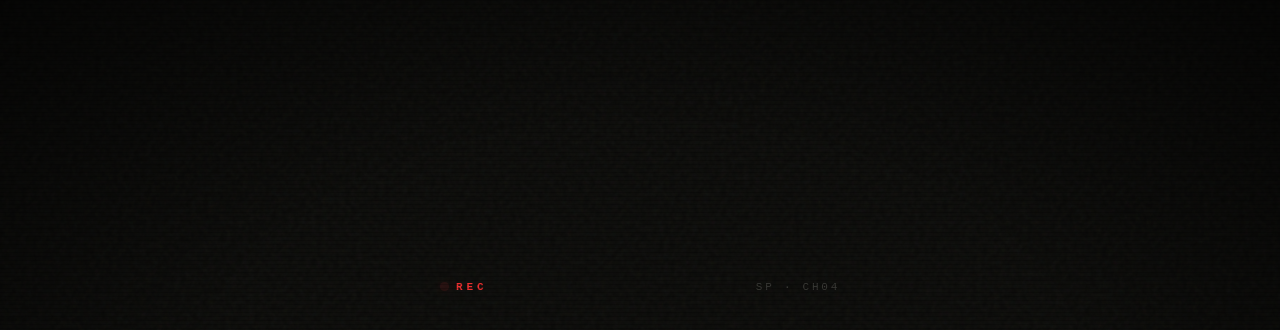
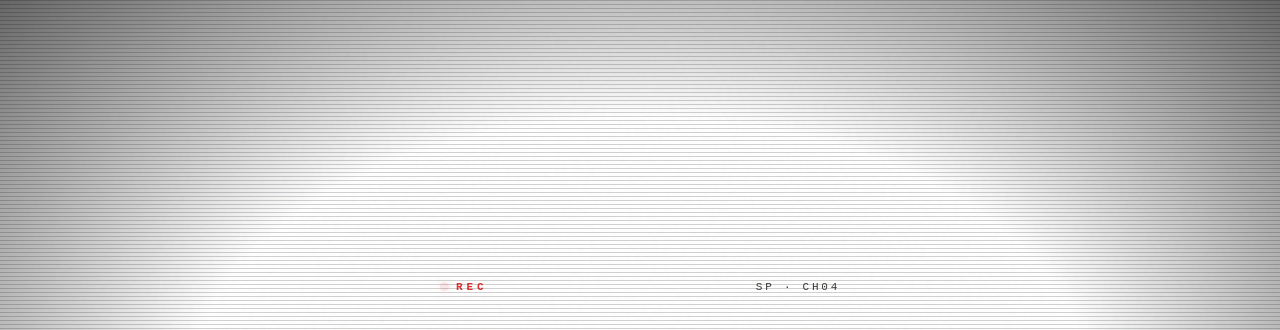
Before and after one commit to allie1231/notion-widgets, a plain HTML site: page notion-widgets/widgets/vhs-clock/index.html in a window 1280 px wide. Shown: the top 330 px of the page. Drawn offline with Linux system fonts and the light colour scheme.

Commit message:
Add files via upload

```diff
--- a/notion-widgets/widgets/vhs-clock/index.html
+++ b/notion-widgets/widgets/vhs-clock/index.html
@@ -7,7 +7,7 @@
 <style>
   * { margin: 0; padding: 0; box-sizing: border-box; }
   body {
-    background: #0c0c0a;
+    background: transparent;
     display: flex;
     align-items: center;
     justify-content: center;
```
